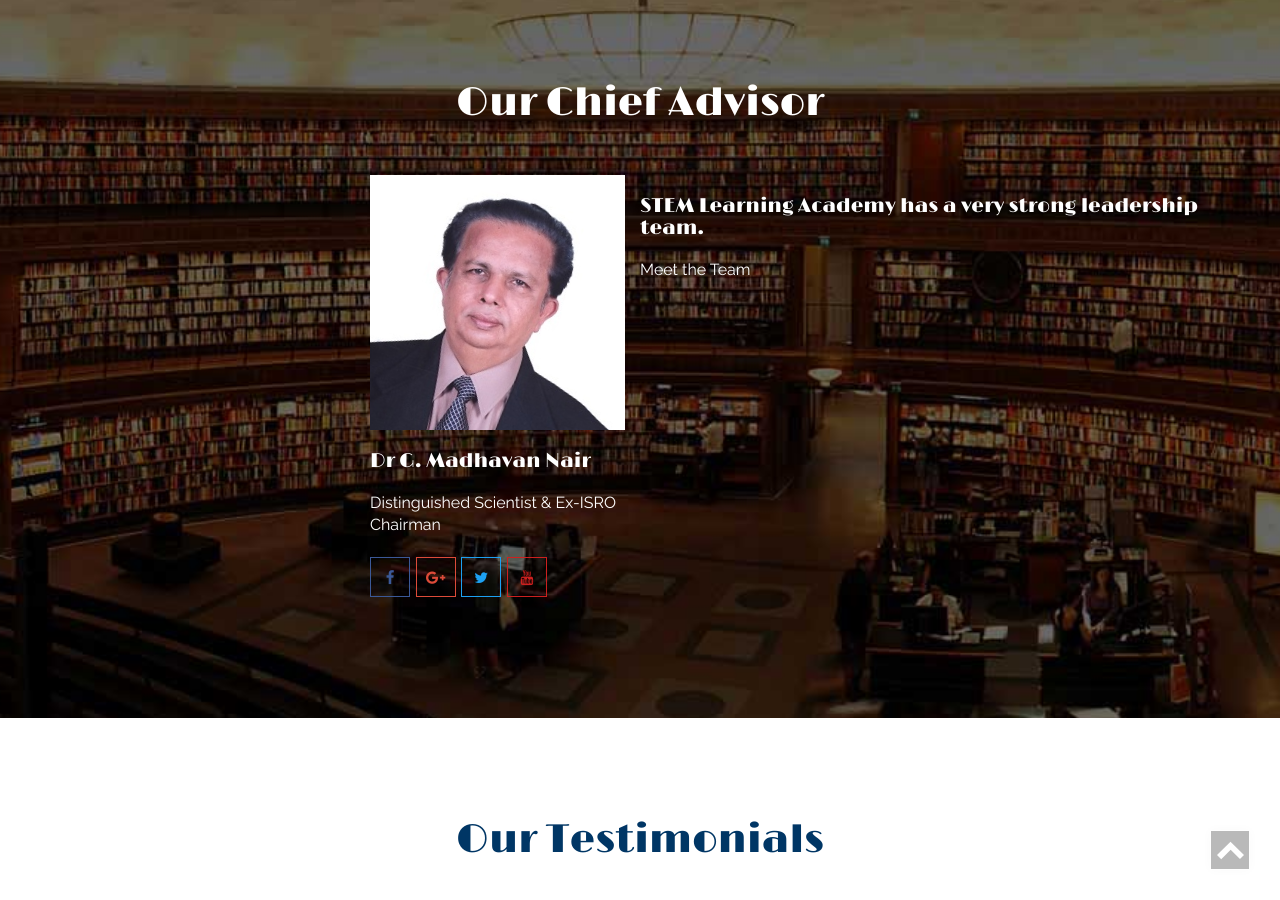
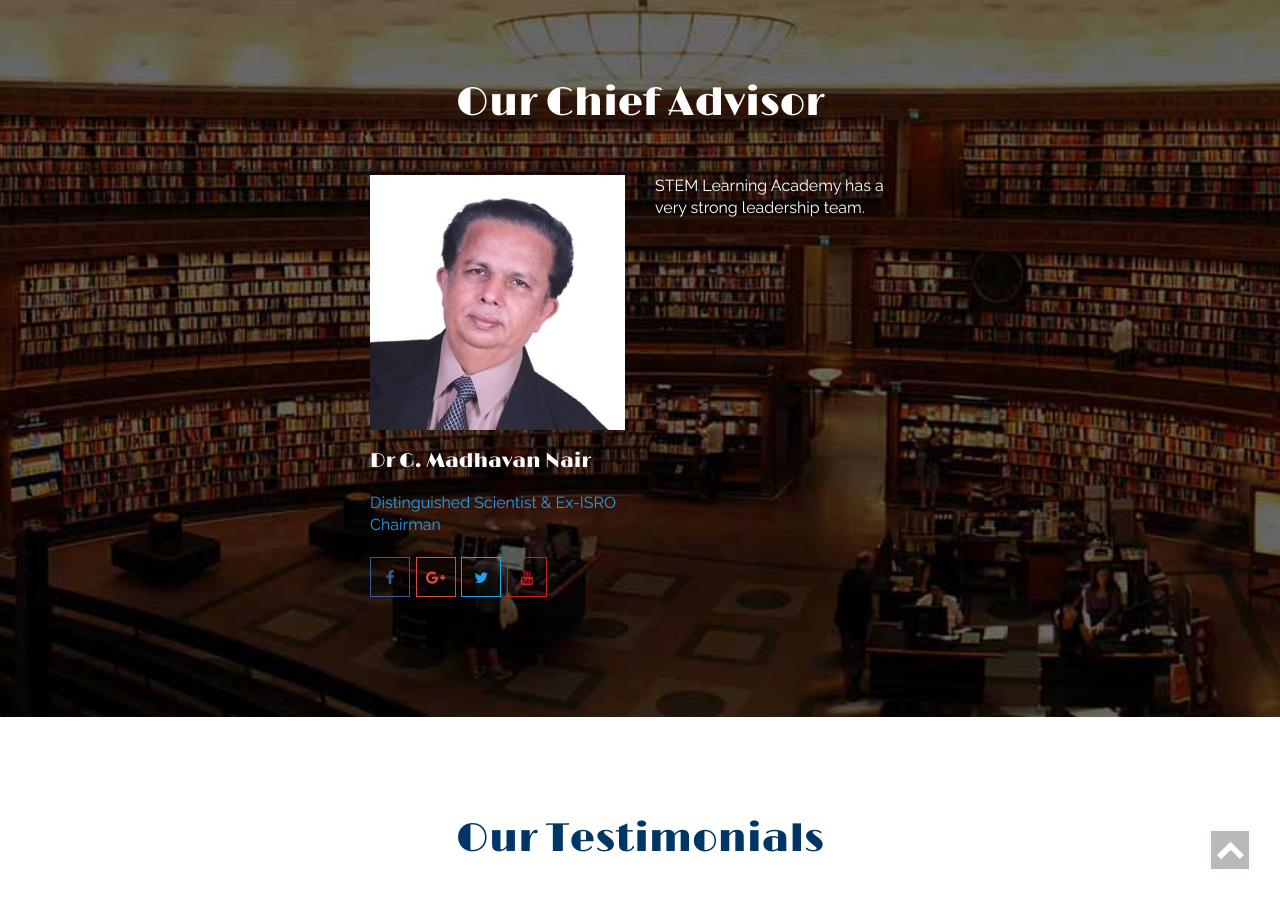
Before and after one commit to dhanyacm/stem, a Jekyll site: the page built from index.html, in a window 1280 px wide and 900 px high, scrolled down 1691 px. Built offline with Jekyll 4.4.1, drawn with Linux system fonts in a browser that asks for light colours; a script that is not in the unit is left out.

Commit message:
Update index.html

```diff
--- a/index.html
+++ b/index.html
@@ -369,7 +369,7 @@
 					</div>
 				</div>
 				<h4 class="slideanim">Dr G. Madhavan Nair</h4>
-				<p class="slideanim" style"color="#1da1f2;">Distinguished Scientist & Ex-ISRO Chairman</p>
+				<p class="slideanim" style="color:#1da1f2;">Distinguished Scientist & Ex-ISRO Chairman</p>
 
 				<ul class="social-icons1">
 					<li class="slideanim"><a href="#"><i class="fa fa-facebook" aria-hidden="true"></i></a></li>
@@ -379,12 +379,10 @@
 				</ul>
 			</div>
 		</div>
-		<div class="col-lg-3 col-md-6 col-sm-12 team-w3l"></div>
+		<div class="col-lg-3 col-md-6 col-sm-12 team-w3l">
 			<div class="team-info">
-
-				<h4 class="slideanim">STEM Learning Academy has a very strong leadership team.</h4>
-
-				<a href="team.html" title="Click"><p class="slideanim">Meet the Team</p></a>
+				<p class="slideanim">STEM Learning Academy has a very strong leadership team.</p>
+				<a href="team.html" title="Click"><h4 class="slideanim"></h4></a>
 
 			</div>
 
```
